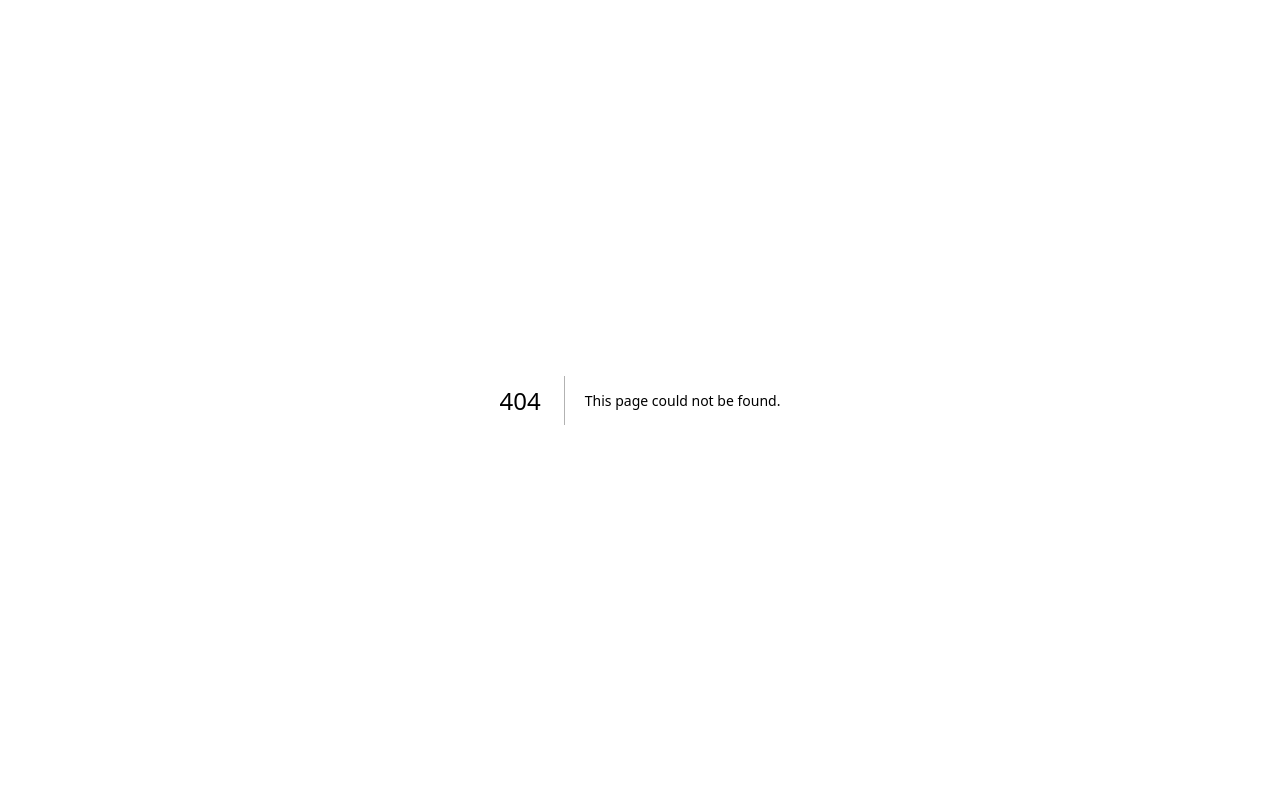
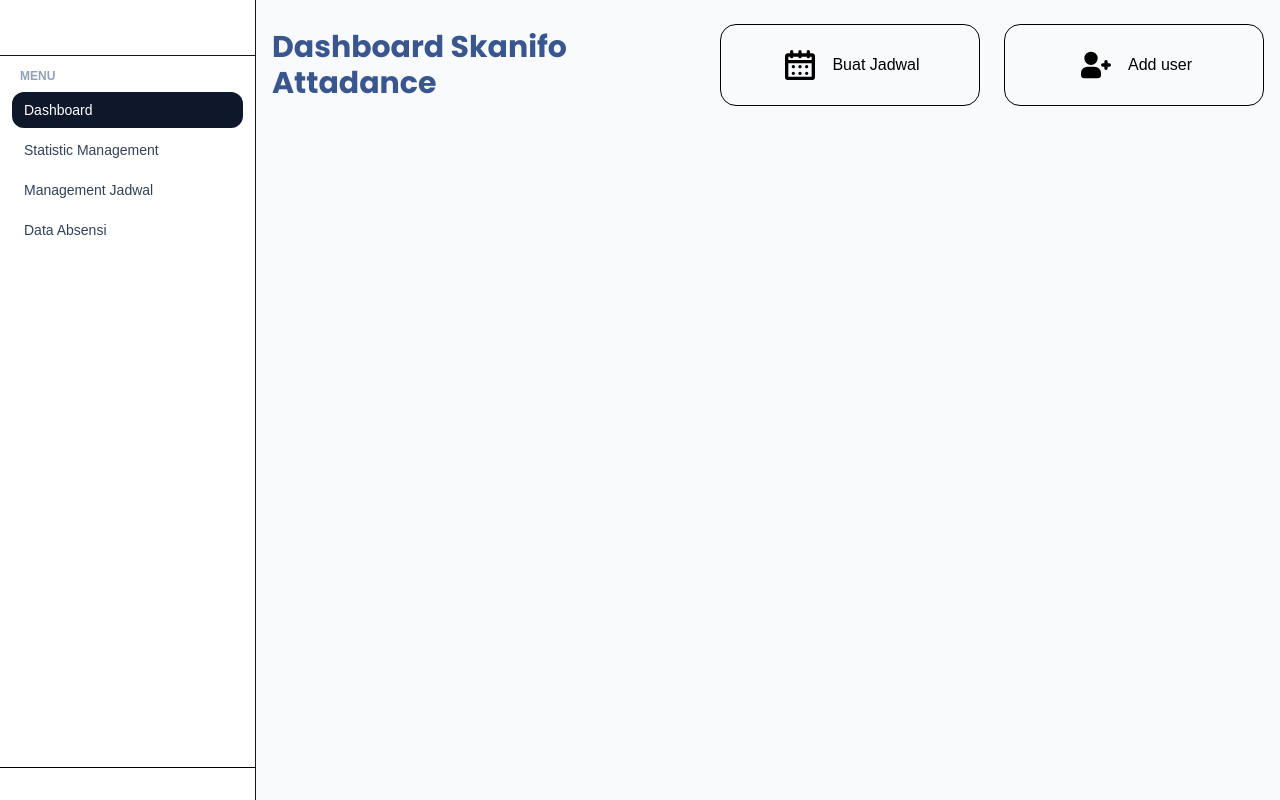
Before and after one commit to NaApipp/skanifo-attadance, a Next.js app: page /dashboard in a window 1280 px wide. Before the commit this address had no page. Built offline with nearby package versions, Linux system fonts and the light colour scheme.

Commit message:
slicing main page dashboard

```diff
--- /dev/null
+++ b/app/(dashboard)/dashboard/page.tsx
@@ -0,0 +1,112 @@
+"use client";
+
+import { useState } from "react";
+// Add Schedule
+import Modal from "./components/add-jadwal/modal";
+import CreateScheduleCard from "./components/add-jadwal/CreateScheduleCard";
+import CreateScheduleModal from "./components/add-jadwal/CreateScheduleModal";
+
+// Add User
+import ChooseUserDialog from "./components/add-user/ChooseUserDialog";
+import SiswaForm from "./components/add-user/siswaForm";
+import AdminForm from "./components/add-user/adminForm";
+// Variable for Form Add User
+type Step = "closed" | "choose" | "form-siswa" | "form-admin";
+type UserType = "siswa" | "admin";
+
+export default function DashboardPage() {
+
+
+  // Add User Function
+  const [step, setStep] = useState<Step>("closed");
+
+  const openChoose = () => setStep("choose");
+  const closeAll = () => setStep("closed");
+  const backToChoose = () => setStep("choose");
+
+  const goForm = (type: UserType) => {
+    setStep(type === "siswa" ? "form-siswa" : "form-admin");
+  };
+
+  const isOpen = step !== "closed";
+  const title =
+    step === "choose"
+      ? "Pilih user untuk ditambahkan:"
+      : step === "form-admin"
+        ? "Form Tambah Admin"
+        : "Form Tambah Siswa";
+
+  return (
+    <>
+      <div className="flex flex-col">
+        <div className="grid grid-cols-[1fr_auto_auto] items-center gap-6 gap-3">
+          {/* Tittle */}
+          <div className="flex items-center">
+            <h1 className="text-[#39568E] font-poppins font-bold text-3xl">
+              Dashboard Skanifo Attadance
+            </h1>
+          </div>
+          {/* Buat Jadwal */}
+          <div className="justify-self-end">
+            <CreateScheduleCard />
+          </div>
+
+          {/* Add User */}
+          <>
+            <button onClick={openChoose}>
+              <div className="box-dashboard" id="buat_jadwal">
+                <svg
+                  className="w-10 h-10 text-black"
+                  aria-hidden="true"
+                  xmlns="http://www.w3.org/2000/svg"
+                  width="24"
+                  height="24"
+                  fill="currentColor"
+                  viewBox="0 0 24 24"
+                >
+                  <path
+                    fillRule="evenodd"
+                    d="M9 4a4 4 0 1 0 0 8 4 4 0 0 0 0-8Zm-2 9a4 4 0 0 0-4 4v1a2 2 0 0 0 2 2h8a2 2 0 0 0 2-2v-1a4 4 0 0 0-4-4H7Zm8-1a1 1 0 0 1 1-1h1v-1a1 1 0 1 1 2 0v1h1a1 1 0 1 1 0 2h-1v1a1 1 0 1 1-2 0v-1h-1a1 1 0 0 1-1-1Z"
+                    clipRule="evenodd"
+                  />
+                </svg>
+
+                <p>Add user</p>
+              </div>
+            </button>
+
+            <Modal open={isOpen} title={title} onClose={closeAll}>
+              {step === "choose" && <ChooseUserDialog onPick={goForm} />}
+
+              {step === "form-siswa" && (
+                <SiswaForm
+                  onBack={backToChoose}
+                  onSubmit={(data) => {
+                    console.log("SUBMIT SISWA:", data);
+                    alert(
+                    //   `Siswa tersimpan:\nNama: ${data.nama}\nNIS: ${data.nis}`,
+                    );
+                    closeAll();
+                  }}
+                />
+              )}
+
+              {step === "form-admin" && (
+                <AdminForm
+                  onBack={backToChoose}
+                  onSubmit={(data) => {
+                    console.log("SUBMIT ADMIN:", data);
+                    alert(
+                    //   `Admin tersimpan:\nEmail: ${data.email}\nRole: ${data.role}`,
+                    );
+                    closeAll();
+                  }}
+                />
+              )}
+            </Modal>
+          </>
+        </div>
+      </div>
+    </>
+  );
+}
```
